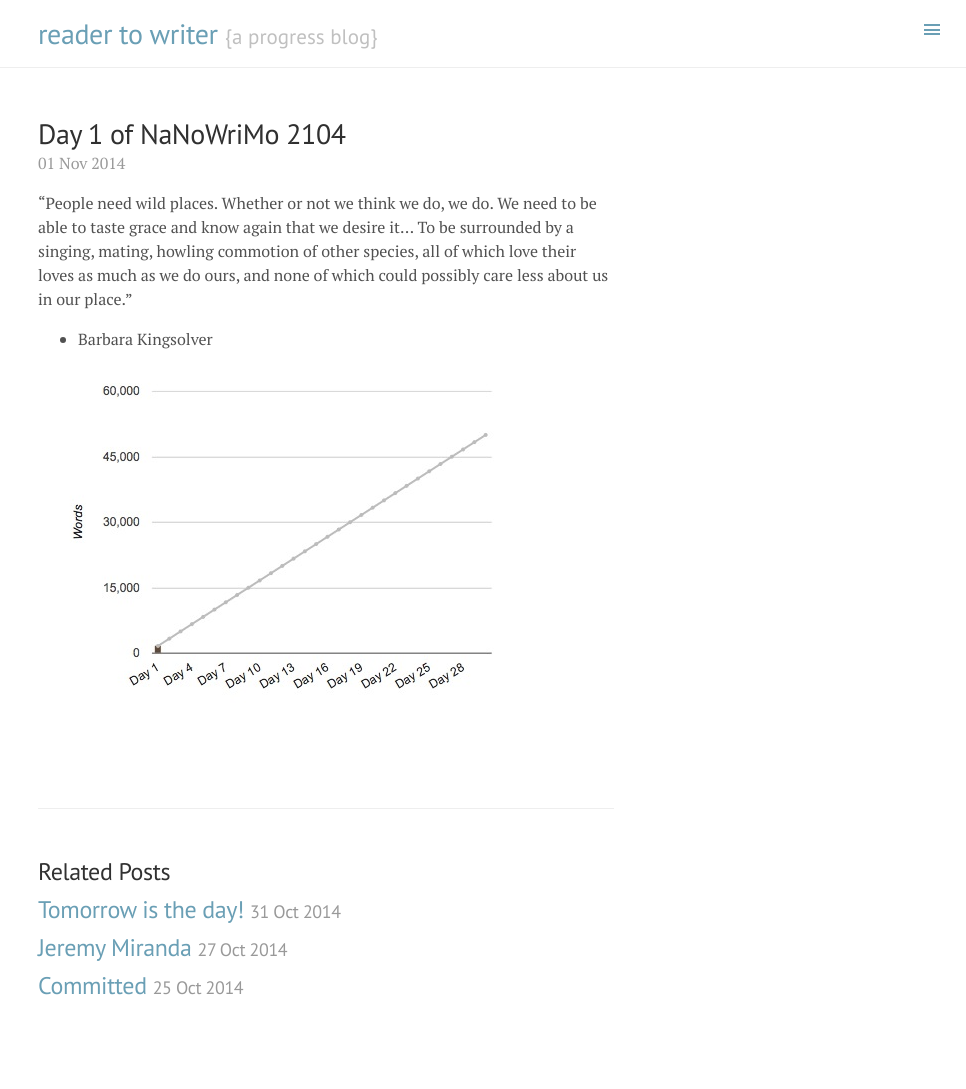
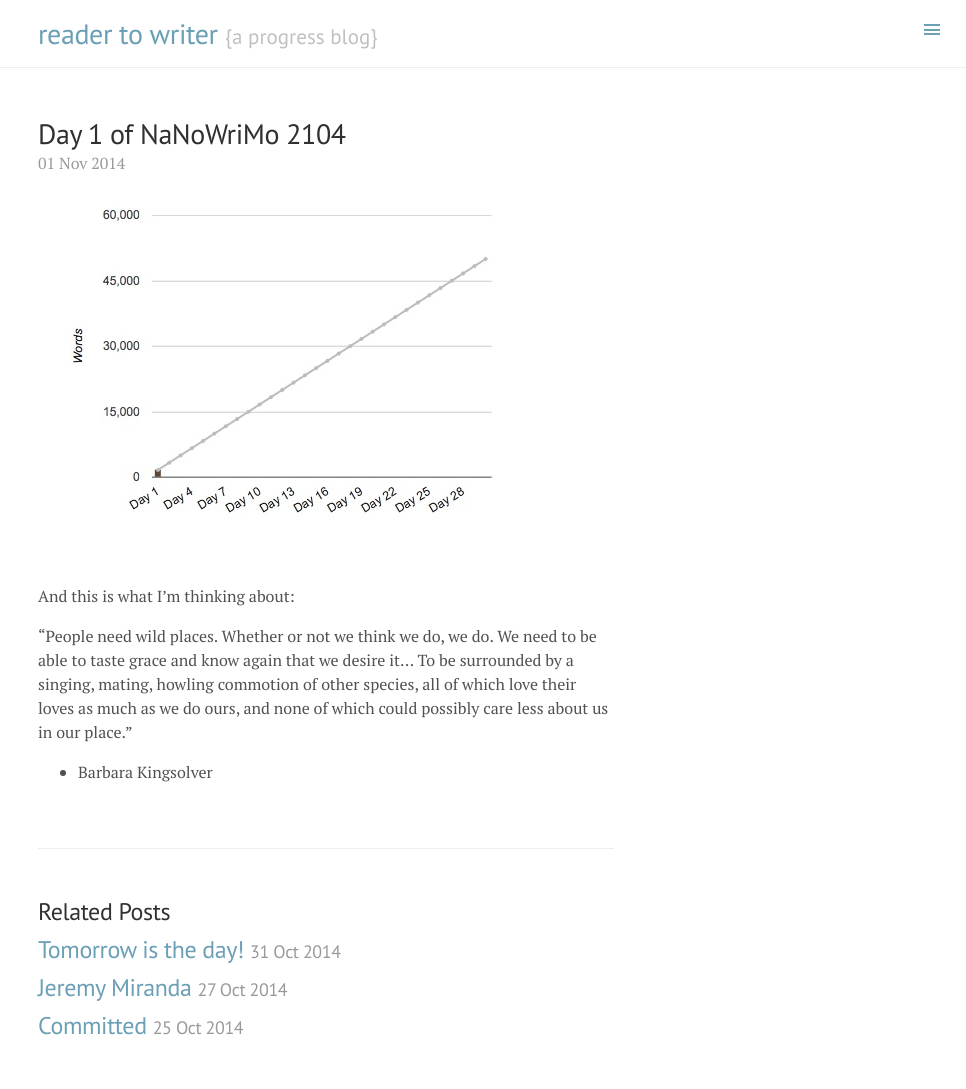
Before and after one commit to readertowriter/readertowriter.github.io, a Jekyll site: the page built from _posts/2014-11-01-Day-1.md, in a window 1280 px wide. Shown: the whole page, without its empty margins (314-1280 px from the left). Built offline with Jekyll 4.4.1, drawn with Linux system fonts in a browser that asks for light colours; Markdown is read by kramdown in place of the engine named in the settings; before the commit the page ends 1049 px from its top, so only the background shows below that.

Commit message:
new post

```diff
--- a/_posts/2014-11-01-Day-1.md
+++ b/_posts/2014-11-01-Day-1.md
@@ -3,7 +3,9 @@ layout: post
 title: Day 1 of NaNoWriMo 2104
 ---
 
+![Day 1]({{site_url}}/images/Nanowrimo2014day1.jpg)
+
+And this is what I'm thinking about:
+
 "People need wild places. Whether or not we think we do, we do. We need to be able to taste grace and know again that we desire it... To be surrounded by a singing, mating, howling commotion of other species, all of which love their loves as much as we do ours, and none of which could possibly care less about us in our place."
 - Barbara Kingsolver
-
-![Day 1]({{site_url}}/images/Nanowrimo2014day1.jpg)
```
